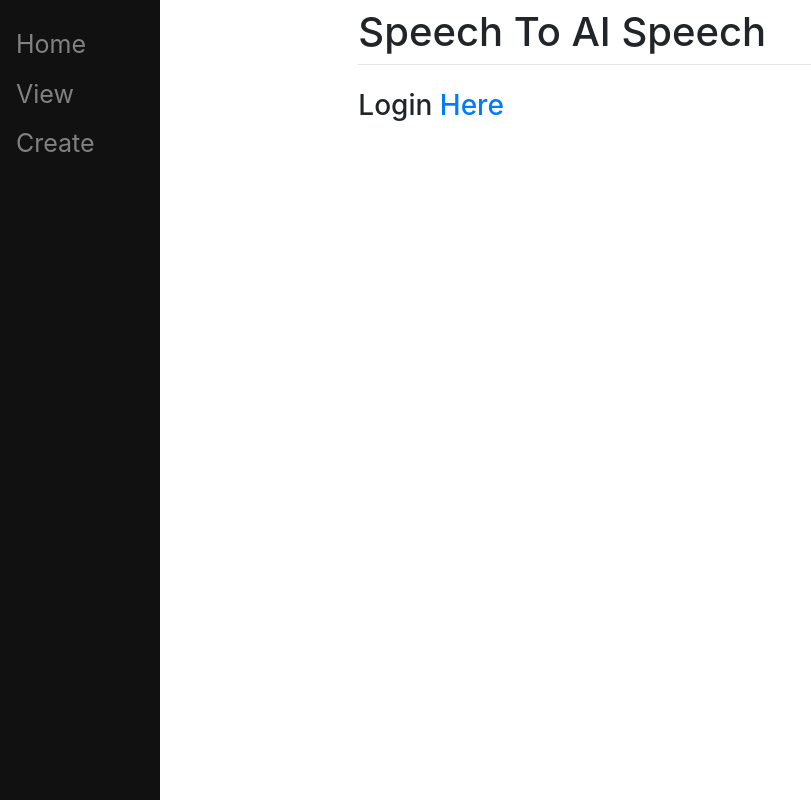
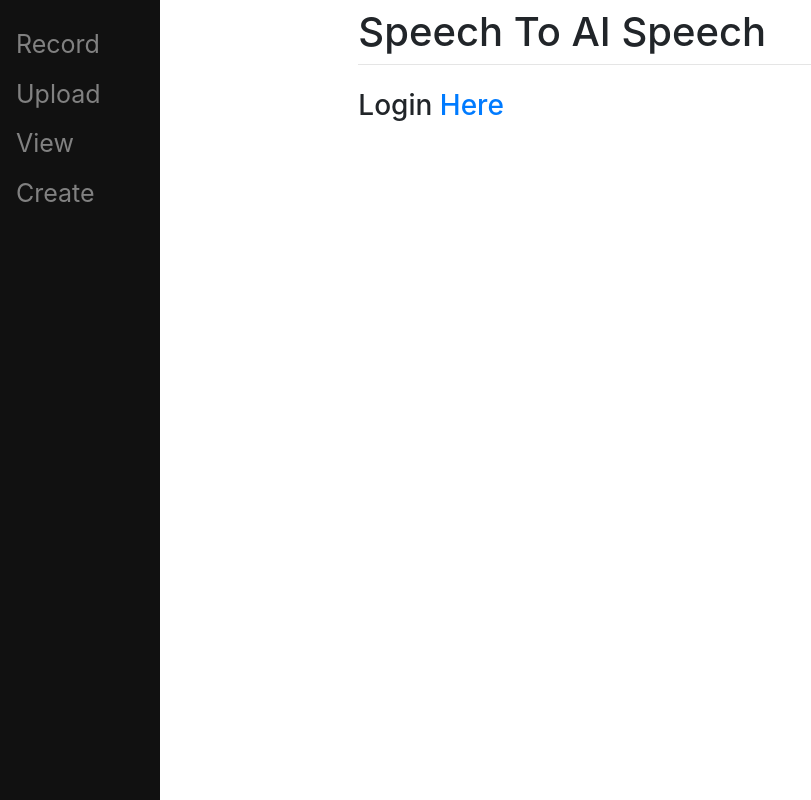
Before and after one commit to JoshCarter97/S2AIS, a Django app: page /view/ in a window 1280 px wide. Shown: the whole page, without its empty margins (0-811 px from the left). Run offline with Django 3.2, Linux system fonts and the light colour scheme; parts of the project's set-up code (start-up, migrations or seed data) failed here and were passed over; some libraries are stand-ins or nearby versions.

Commit message:
Adding a record tab to hopefully handle live audio collection in browser

```diff
--- a/mysite/main/templates/main/base.html
+++ b/mysite/main/templates/main/base.html
@@ -49,7 +49,8 @@
 <body>
   <!-- Side navigation -->
   <div class="sidenav">
-    <a href="/">Home</a>
+    <a href="/record">Record</a>
+    <a href="/">Upload</a>
     <a href="/view">View</a>
     <a href="/create">Create</a>
   </div>
--- a/mysite/main/templates/main/home.html
+++ b/mysite/main/templates/main/upload.html
@@ -1,7 +1,7 @@
 {% extends 'main/base.html' %}
 {% block title %}
 {% load static %}
-Home
+Upload
 {% endblock %}
 
 
@@ -59,7 +59,7 @@ Home
                                 var audioPath = data.file_name;
                                 console.log(audioPath);  // Log the path
 
-                                $('#uploaded-audio').attr('src', audioPath);
+                                $('#uploaded-audio').attr('src', '/media/' + audioPath);
                                 $('#transcript-label').html('<br>Your transcript:<br>');
                                 $('#transcribed-text').text(data.transcribed_text);
                                 $('#AI-audio-status').html('<br>' + data.message + '<br>');
@@ -95,7 +95,7 @@ Home
                                 })
                                 .then(result => {
                                     $('#AI-audio-status').html('<br>' + result.message + '<br>');
-                                    $('#ai-audio').attr('src', 'ai_audio_output.wav');
+                                    $('#ai-audio').attr('src', '/media/ai_audio_output.wav');
                                 });
 
                             }, 1000);
--- a/mysite/main/urls.py
+++ b/mysite/main/urls.py
@@ -5,13 +5,17 @@ from django.conf.urls.static import static
 from . import views
 
 urlpatterns = [
-    path("", views.home, name="home"),
+    path("", views.upload, name="upload"),
     path("view/", views.view, name="index"),
-    path("home/", views.home, name="home"),
+    path("upload/", views.upload, name="home"),
+    path("record/", views.record, name="record"),
     path("create/", views.get_name, name="index"),
     path("<int:id>", views.index, name="index"),
     path('upload_file/', views.upload_file, name='upload_file'),
     path('process_audio/', views.process_audio, name='process_audio'),
     path('generate_ai_audio/', views.generate_ai_audio, name='generate_ai_audio'),
 
-] + static(settings.MEDIA_URL, document_root=settings.MEDIA_ROOT)
+]
+
+if settings.DEBUG:
+    urlpatterns += static(settings.MEDIA_URL, document_root=settings.MEDIA_ROOT)
--- a/mysite/main/views.py
+++ b/mysite/main/views.py
@@ -6,6 +6,7 @@ from .forms import CreateListForm
 from django.core.files.storage import default_storage
 from django.http import JsonResponse
 from django.http import StreamingHttpResponse
+from django.views.decorators.csrf import csrf_exempt
 
 import sys
 sys.path.insert(0, 'C:/Users/jc2369/PycharmProjects/BathHack24/mysite/main')
@@ -60,9 +61,20 @@ def get_name(request):
     return render(request, "main/create.html", {"form": form})
 
 
-def home(request):
-    return render(request, "main/home.html", {})
+def upload(request):
+    return render(request, "main/upload.html", {})
 
+def record(request):
+    return render(request, "main/record.html", {})
+
+@csrf_exempt
+def upload_audio(request):
+    if request.method == 'POST':
+        audio_file = request.FILES['audio_file']
+        # Save the audio file here...
+        return JsonResponse({'status': 'success'})
+    else:
+        return JsonResponse({'status': 'error'})
 
 def view(request):
     l = ToDoList.objects.all()
@@ -74,10 +86,12 @@ def upload_file(request):
         file = request.FILES['audio_file']
         file_name = default_storage.save(file.name, file)
 
-        print(file_name)
-
         # Return the file name in the JsonResponse
         return JsonResponse({'status': 'success', 'file_name': file_name})
+
+    elif request.method == 'GET':
+        # Return a simple HttpResponse or render a template
+        return HttpResponse("This is the upload_file view.")
 
 
 def SpeechtoText(file_name):
--- a/mysite/mysite/settings.py
+++ b/mysite/mysite/settings.py
@@ -15,6 +15,7 @@ import os
 # Build paths inside the project like this: os.path.join(BASE_DIR, ...)
 BASE_DIR = os.path.dirname(os.path.dirname(os.path.abspath(__file__)))
 MEDIA_ROOT = os.path.join(BASE_DIR, "media/")
+MEDIA_URL = "/media/"
 
 
 # Quick-start development settings - unsuitable for production
```
Also changed, not shown: mysite/main/templates/main/record.html (added, +46 -0 lines).
